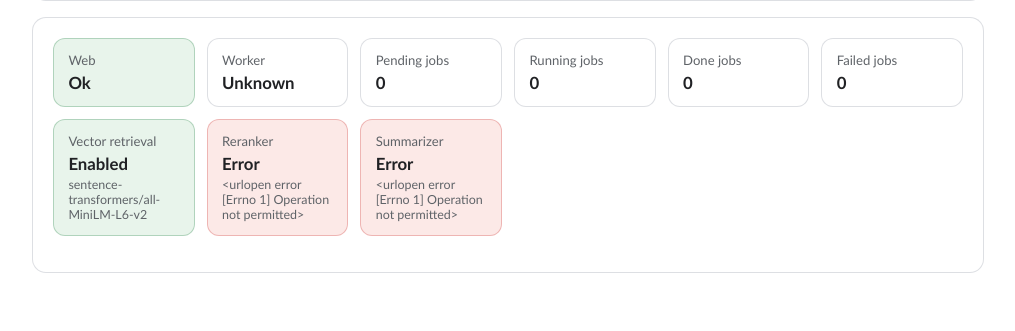
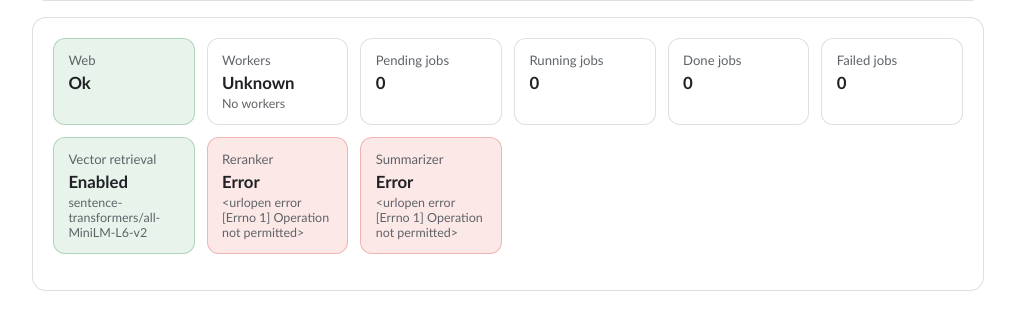
Before and after one commit to mohammedterryjack/search-engine, a FastAPI app: page /status in a window 1280 px wide. Shown: the part 742-1073 px from the top of the page, without its empty margins (132-1147 px from the left). Before the commit the page ends 1015 px from the top, so only its background shows below. Run offline with FastAPI, Linux system fonts and the light colour scheme; data comes from the database, SQL or seed files in the repository; data that the repository does not hold is empty.

Commit message:
show status of all workers

```diff
--- a/app/main.py
+++ b/app/main.py
@@ -448,12 +448,47 @@ async def status_view(request: Request) -> HTMLResponse:
         total_embeddings += int(stats["embedding_count"])
         total_postings += int(stats["term_posting_count"])
     heartbeats = store.service_heartbeats()
-    worker_heartbeat = heartbeats.get("worker")
     job_counts = store.job_status_counts()
     worker_stale_after_seconds = max(
         settings.poll_seconds * 3 + 3,
         900 if int(job_counts["running"]) > 0 else 0,
     )
+
+    # Gather all worker heartbeats
+    worker_heartbeats = []
+    for service_name, hb in heartbeats.items():
+        if service_name.startswith("worker"):
+            status = heartbeat_status(
+                str(hb["last_seen"]) if hb else None,
+                stale_after_seconds=worker_stale_after_seconds,
+            )
+            worker_heartbeats.append({
+                "name": service_name,
+                "status": status,
+                "detail": str(hb["detail"]) if hb else "",
+                "last_seen": str(hb["last_seen"]) if hb else "",
+            })
+
+    # Sort by worker name
+    worker_heartbeats.sort(key=lambda w: w["name"])
+
+    # Calculate overall worker status
+    if not worker_heartbeats:
+        overall_worker_status = "unknown"
+        worker_summary = "No workers"
+    else:
+        ok_count = sum(1 for w in worker_heartbeats if w["status"] == "ok")
+        total_count = len(worker_heartbeats)
+        if ok_count == total_count:
+            overall_worker_status = "ok"
+            worker_summary = f"{ok_count}/{total_count} workers ok"
+        elif ok_count == 0:
+            overall_worker_status = "stale"
+            worker_summary = f"0/{total_count} workers ok"
+        else:
+            overall_worker_status = "partial"
+            worker_summary = f"{ok_count}/{total_count} workers ok"
+
     return templates.TemplateResponse(
         request,
         "status.html",
@@ -471,11 +506,9 @@ async def status_view(request: Request) -> HTMLResponse:
             "reranker_enabled": settings.enable_reranker,
             "poll_seconds": settings.poll_seconds,
             "web_status": "ok",
-            "worker_status": heartbeat_status(
-                str(worker_heartbeat["last_seen"]) if worker_heartbeat else None,
-                stale_after_seconds=worker_stale_after_seconds,
-            ),
-            "worker_detail": str(worker_heartbeat["detail"]) if worker_heartbeat else "",
+            "worker_status": overall_worker_status,
+            "worker_summary": worker_summary,
+            "workers": worker_heartbeats,
         },
     )
 
--- a/app/templates/status.html
+++ b/app/templates/status.html
@@ -48,11 +48,9 @@
         <div class="stat-value">{{ web_status|capitalize }}</div>
       </div>
       <div class="stat-tile {{ 'status-ok' if worker_status == 'ok' else 'status-bad' if worker_status == 'stale' else 'status-neutral' }}">
-        <div class="stat-label">Worker</div>
+        <div class="stat-label">Workers</div>
         <div class="stat-value">{{ worker_status|capitalize }}</div>
-        {% if worker_detail %}
-        <div class="small-status">{{ worker_detail }}</div>
-        {% endif %}
+        <div class="small-status">{{ worker_summary }}</div>
       </div>
       <div class="stat-tile">
         <div class="stat-label">Pending jobs</div>
@@ -117,5 +115,22 @@
       </div>
     </div>
   </section>
+
+  {% if workers %}
+  <section class="admin-card">
+    <h2>Worker Details</h2>
+    <div class="source-stats-grid">
+      {% for worker in workers %}
+      <div class="stat-tile {{ 'status-ok' if worker.status == 'ok' else 'status-bad' if worker.status == 'stale' else 'status-neutral' }}">
+        <div class="stat-label">{{ worker.name }}</div>
+        <div class="stat-value">{{ worker.status|capitalize }}</div>
+        {% if worker.detail %}
+        <div class="small-status">{{ worker.detail }}</div>
+        {% endif %}
+      </div>
+      {% endfor %}
+    </div>
+  </section>
+  {% endif %}
 </main>
 {% endblock %}
```
Also changed, not shown: app/worker/runner.py (+17 -4 lines).
